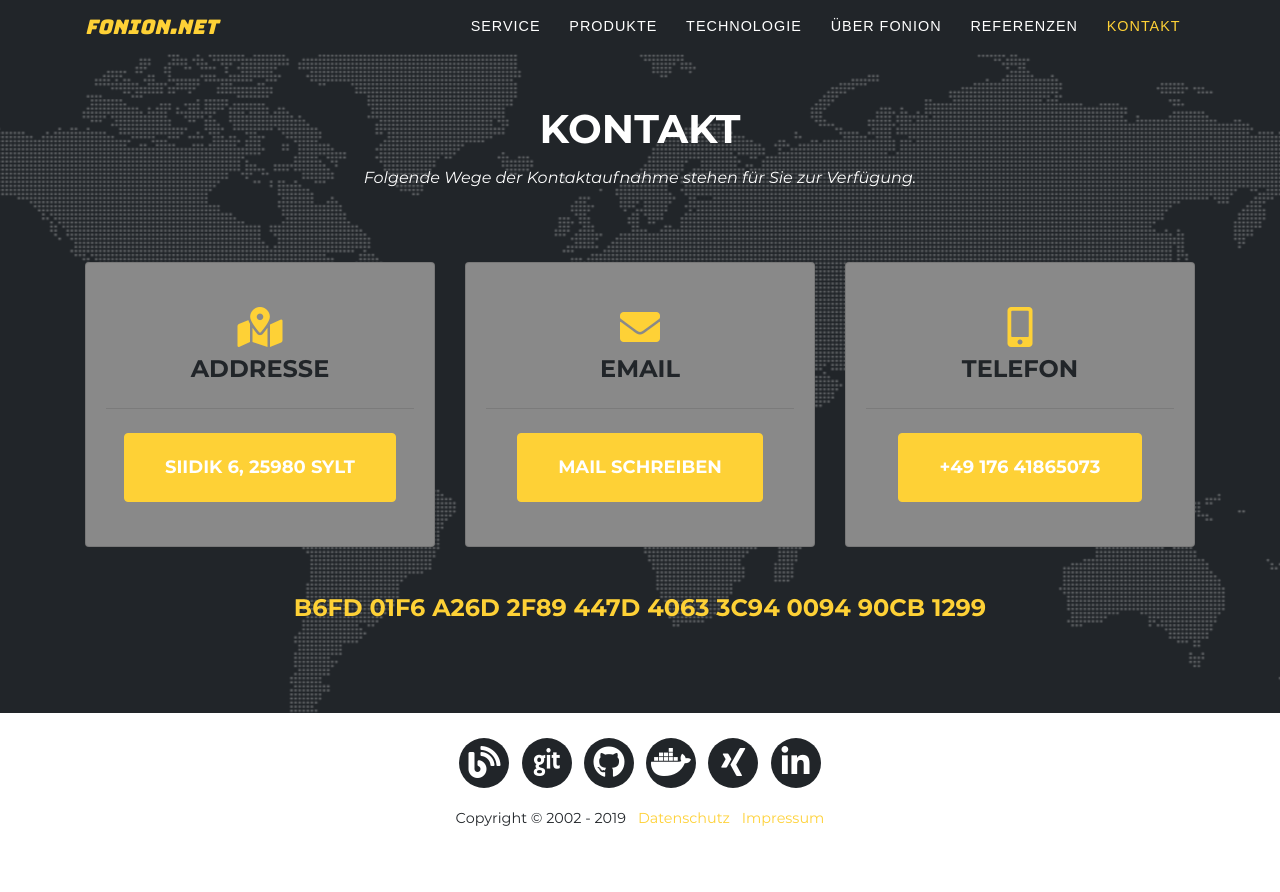
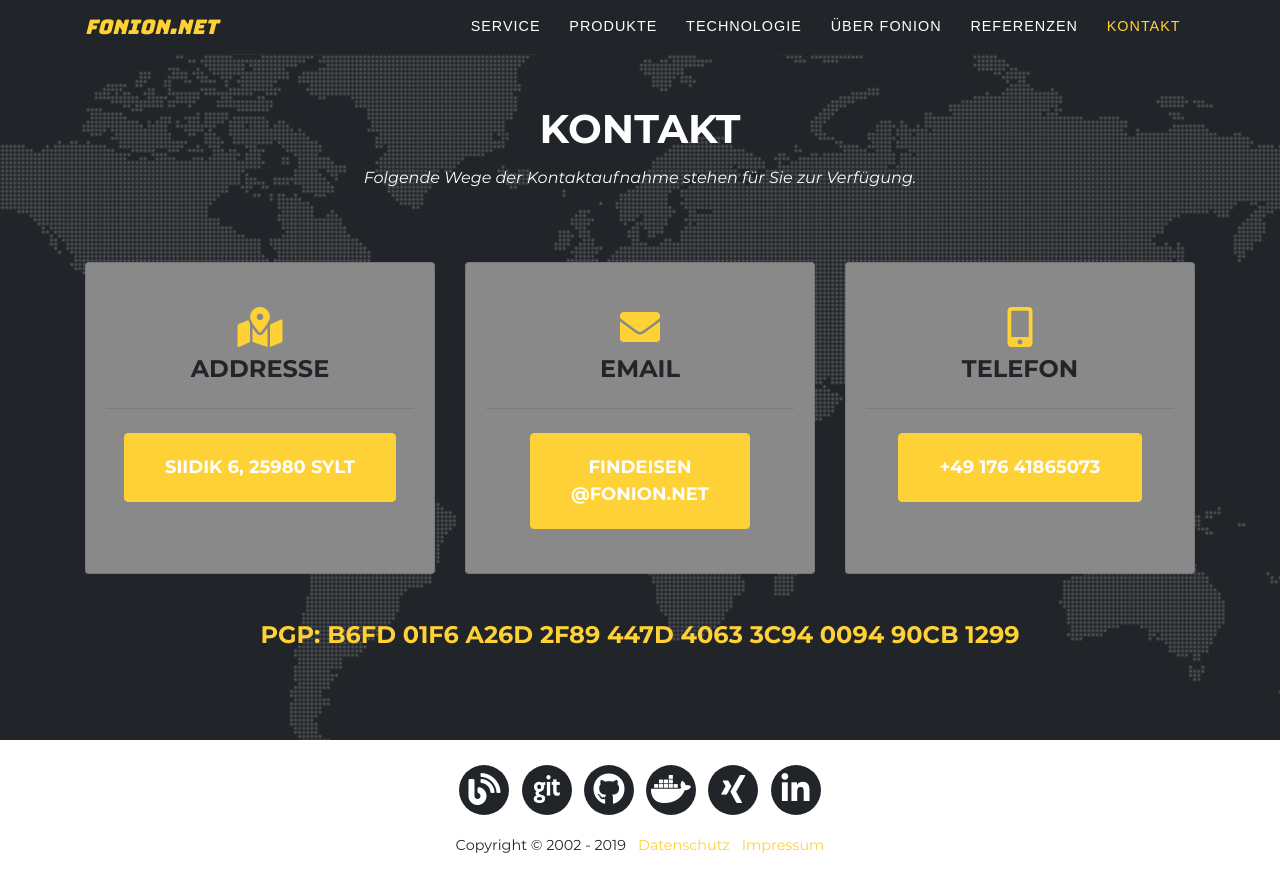
Before and after one commit to findeisen-systems/findeisen.systems, a Jekyll site: the page built from index.html, in a window 1280 px wide and 900 px high, scrolled down 5232 px. Shown: the top 892 px of the window. Built offline with Jekyll 4.4.1, drawn with Linux system fonts in a browser that asks for light colours.

Commit message:
contact fix

```diff
--- a/_includes/contact.html
+++ b/_includes/contact.html
@@ -21,7 +21,7 @@
             <i class="fas fa-envelope text-primary mb-2" style="font-size:40px;"></i>
             <h4 class="text-uppercase m-0">Email</h4>
             <hr class="my-4">
-            <div class=""><a class="btn btn-primary btn-xl text-uppercase js-scroll-trigger" href="mailto:security@fonion.net">Mail schreiben</a></div>
+            <div class=""><a class="btn btn-primary btn-xl text-uppercase js-scroll-trigger" href="mailto:findeisen@fonion.net">findeisen<br/>@fonion.net</a></div>
           </div>
         </div>
       </div>
@@ -36,6 +36,6 @@
         </div>
       </div>
     </div>
-    <div class="contact-key text-uppercase"><a href="/files/security@fonion.net.asc">B6FD 01F6 A26D 2F89 447D 4063 3C94 0094 90CB 1299</a></div>
+    <div class="contact-key text-uppercase"><a href="/files/findeisen@fonion.net.asc">PGP: B6FD 01F6 A26D 2F89 447D 4063 3C94 0094 90CB 1299</a></div>
   </div>
 </section>
```
Also changed, not shown: 2 other files.
